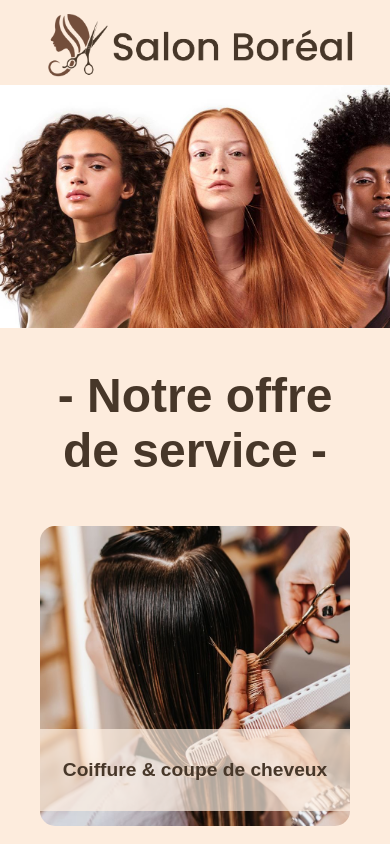
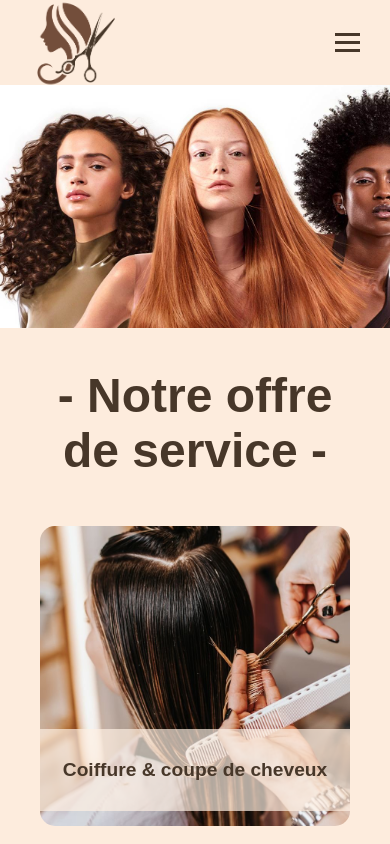
Before and after one commit to RayaneBGit/coupe-express-site-SEG3525, a React (Create React App) app: page / in a window 390 px wide. Shown: the top 844 px of the page. Built offline with nearby package versions, Linux system fonts and the light colour scheme; a web font is replaced by a local one.

Commit message:
logo sur telephone

```diff
--- a/src/components/Menu.jsx
+++ b/src/components/Menu.jsx
@@ -82,6 +82,7 @@ export default function Menu() {
     <nav className={styles.menubar} ref={menubarRef}>
       <Link to="/">
         <img className={styles.logoMenu} ref={logoMenuRef} src="/img/logo.png" alt="Logo" />
+        <img className={styles.logoMenuT} ref={logoMenuRef} src="/img/logopn.png" alt="Logo" />
       </Link>
 
       <div className={styles.burger} ref={burgerRef}>
--- a/src/components/Menu.module.css
+++ b/src/components/Menu.module.css
@@ -16,6 +16,10 @@
 
 .logoMenu {
   display: block;
+  height: 90px;
+}
+.logoMenuT {
+  display: none;
   height: 90px;
 }
 
@@ -80,7 +84,13 @@
     top: 80px;
     left: 0;
   }
+  .logoMenu {
+    display: none;
+  }
 
+  .logoMenuT {
+    display: block;
+  }
   .navMenu.open {
     display: block;
   }
```
